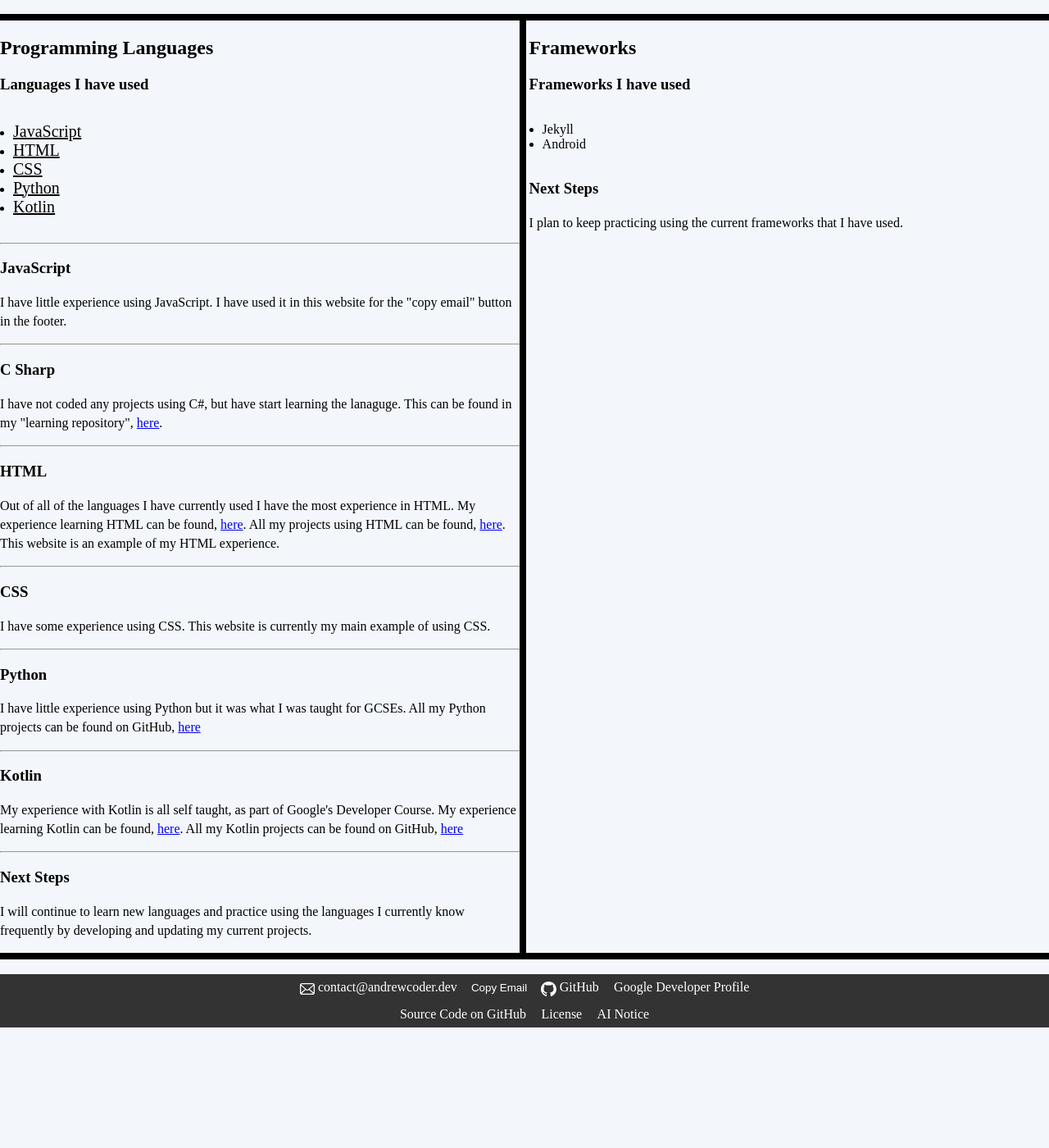
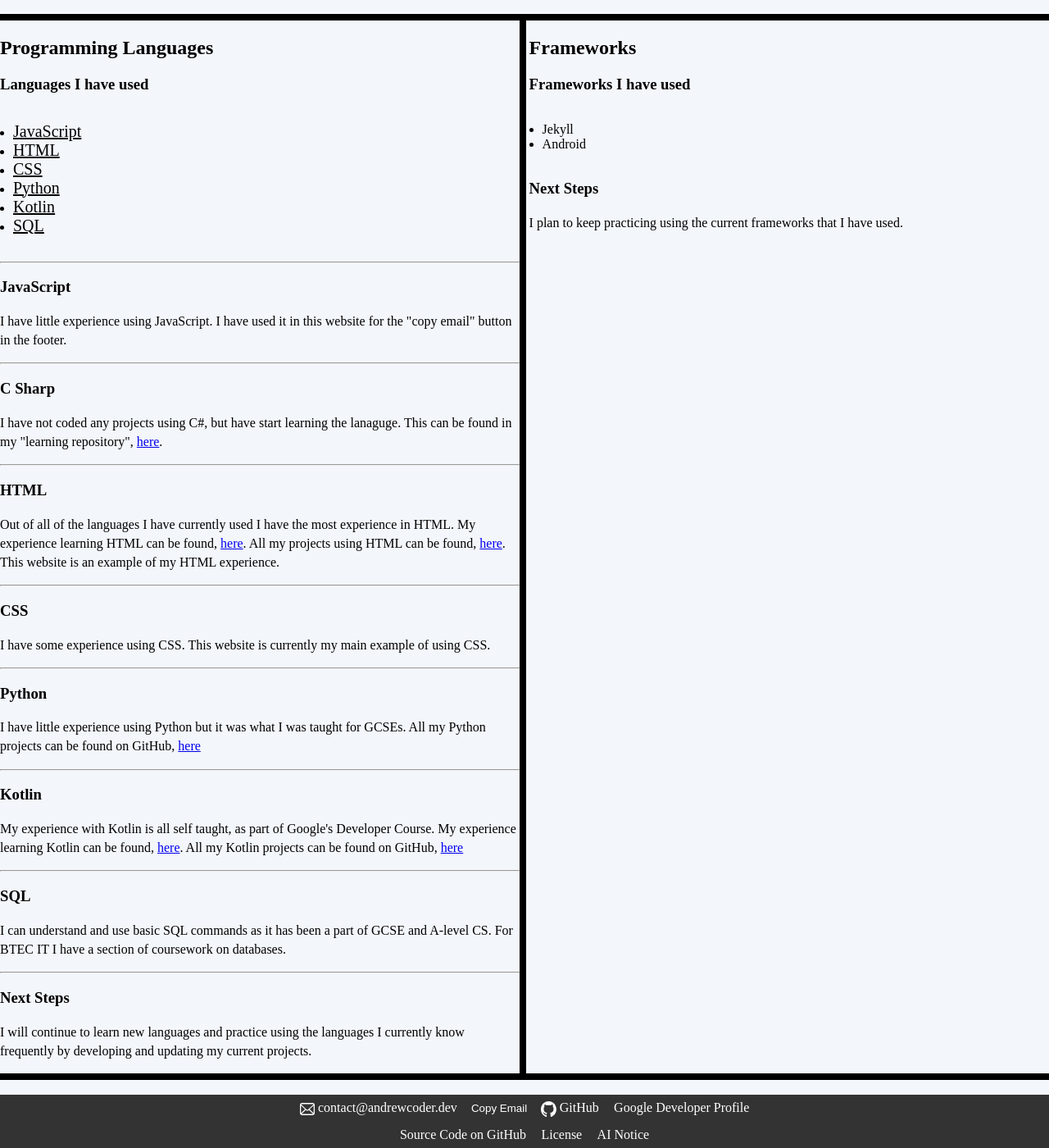
Before and after one commit to Andrew-Dev-Coder/Portfolio, a Jekyll site: the page built from Pages/OtherPages/skills.html, in a window 1280 px wide and 1400 px high, scrolled down 1862 px. Shown: the whole window at 82% size. Built offline with Jekyll 4.4.1, drawn with Linux system fonts in a browser that asks for light colours; before the commit the page ends 3115 px from its top, so only the background shows below that.

Commit message:
Update skills.html
Added SQL section

```diff
--- a/Pages/OtherPages/skills.html
+++ b/Pages/OtherPages/skills.html
@@ -232,6 +232,7 @@ permalink: /Skills/
                     <li> <a class="internalLink" href="#css">CSS</a> </li>
                     <li> <a class="internalLink" href="#python">Python</a> </li>
                     <li> <a class="internalLink" href="#kotlin">Kotlin</a> </li>
+                    <li> <a class="internalLink" href="#sql">SQL</a> </li>
                 </ul>
             </article>
             <hr>
@@ -298,6 +299,15 @@ permalink: /Skills/
             </article>
             <hr>
             <!-- END KOTLIN -->
+            <!-- START SQL -->
+            <article id="sql">
+                <h3>SQL</h3>
+                <p>
+                    I can understand and use basic SQL commands as it has been a part of GCSE and A-level CS. For BTEC IT I have a section of coursework on databases.
+                </p>
+            </article>
+            <hr>
+            <!-- END SQL -->
             <!-- START NEXT STEPS -->
             <article>
                 <h3>Next Steps</h3>
```
